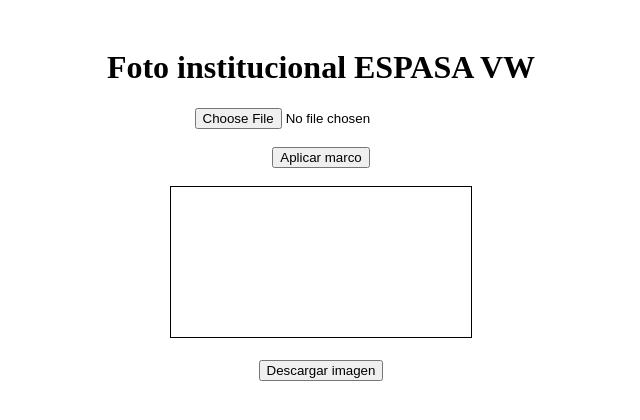
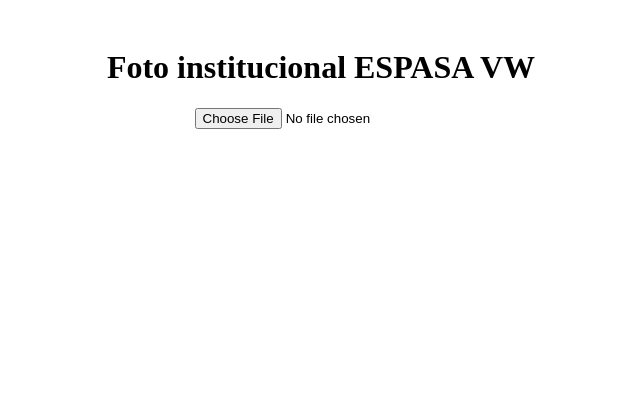
Before and after one commit to tianverry/WpFotoPerfilEspasa, a Next.js app: page / in a window 1280 px wide. Shown: the top 420 px of the page, without its empty margins (319-959 px from the left). Built offline with nearby package versions, Linux system fonts and the light colour scheme.

Commit message:
Add files via upload
Con recorte de imagen

```diff
--- a/package.json
+++ b/package.json
@@ -1,5 +1,5 @@
 {
-  "name": "espasa-foto-app",
+  "name": "espasa-foto-app-crop",
   "version": "1.0.0",
   "private": true,
   "scripts": {
@@ -10,6 +10,8 @@
   "dependencies": {
     "next": "latest",
     "react": "latest",
-    "react-dom": "latest"
+    "react-dom": "latest",
+    "react-easy-crop": "^4.4.0",
+    "html2canvas": "^1.4.1"
   }
 }
--- a/pages/index.js
+++ b/pages/index.js
@@ -1,56 +1,90 @@
 
-import React, { useRef, useState } from 'react';
+import React, { useState, useCallback, useRef } from 'react';
+import Cropper from 'react-easy-crop';
+import html2canvas from 'html2canvas';
 
 export default function Home() {
-  const [previewUrl, setPreviewUrl] = useState(null);
-  const canvasRef = useRef(null);
+  const [imageSrc, setImageSrc] = useState(null);
+  const [crop, setCrop] = useState({ x: 0, y: 0 });
+  const [zoom, setZoom] = useState(1);
+  const cropAreaRef = useRef();
 
-  const handleImageUpload = (e) => {
+  const onCropComplete = useCallback(() => {}, []);
+
+  const handleImageChange = async (e) => {
     const file = e.target.files[0];
     if (!file) return;
     const reader = new FileReader();
     reader.onload = () => {
-      setPreviewUrl(reader.result);
+      setImageSrc(reader.result);
     };
     reader.readAsDataURL(file);
   };
 
-  const applyOverlay = () => {
-    const canvas = canvasRef.current;
-    const ctx = canvas.getContext('2d');
-    const baseImage = new Image();
-    const overlay = new Image();
-
-    baseImage.src = previewUrl;
-    overlay.src = '/marcos/general.png';
-
-    baseImage.onload = () => {
-      canvas.width = 800;
-      canvas.height = 800;
-      ctx.drawImage(baseImage, 0, 0, 800, 800);
-      overlay.onload = () => {
-        ctx.drawImage(overlay, 0, 0, 800, 800);
-      };
-    };
-  };
-
-  const downloadImage = () => {
+  const downloadImage = async () => {
+    if (!cropAreaRef.current) return;
+    const canvas = await html2canvas(cropAreaRef.current);
     const link = document.createElement('a');
-    link.download = `foto_espasa.png`;
-    link.href = canvasRef.current.toDataURL();
+    link.download = 'foto_espasa.png';
+    link.href = canvas.toDataURL();
     link.click();
   };
 
   return (
     <div style={{ textAlign: 'center', padding: 20 }}>
       <h1>Foto institucional ESPASA VW</h1>
-      <input type="file" accept="image/*" onChange={handleImageUpload} />
+      <input type="file" accept="image/*" onChange={handleImageChange} />
       <br /><br />
-      <button onClick={applyOverlay}>Aplicar marco</button>
-      <br /><br />
-      <canvas ref={canvasRef} style={{ border: '1px solid black' }}></canvas>
-      <br /><br />
-      <button onClick={downloadImage}>Descargar imagen</button>
+
+      {imageSrc && (
+        <div
+          ref={cropAreaRef}
+          style={{
+            position: 'relative',
+            width: 300,
+            height: 300,
+            margin: '0 auto',
+          }}
+        >
+          <Cropper
+            image={imageSrc}
+            crop={crop}
+            zoom={zoom}
+            aspect={1}
+            onCropChange={setCrop}
+            onZoomChange={setZoom}
+            onCropComplete={onCropComplete}
+          />
+          <img
+            src="/marcos/general.png"
+            alt="Marco"
+            style={{
+              position: 'absolute',
+              top: 0,
+              left: 0,
+              width: '100%',
+              height: '100%',
+              pointerEvents: 'none'
+            }}
+          />
+        </div>
+      )}
+
+      {imageSrc && (
+        <>
+          <br />
+          <input
+            type="range"
+            min={1}
+            max={3}
+            step={0.1}
+            value={zoom}
+            onChange={(e) => setZoom(e.target.value)}
+          />
+          <br /><br />
+          <button onClick={downloadImage}>Descargar imagen</button>
+        </>
+      )}
     </div>
   );
 }
```
